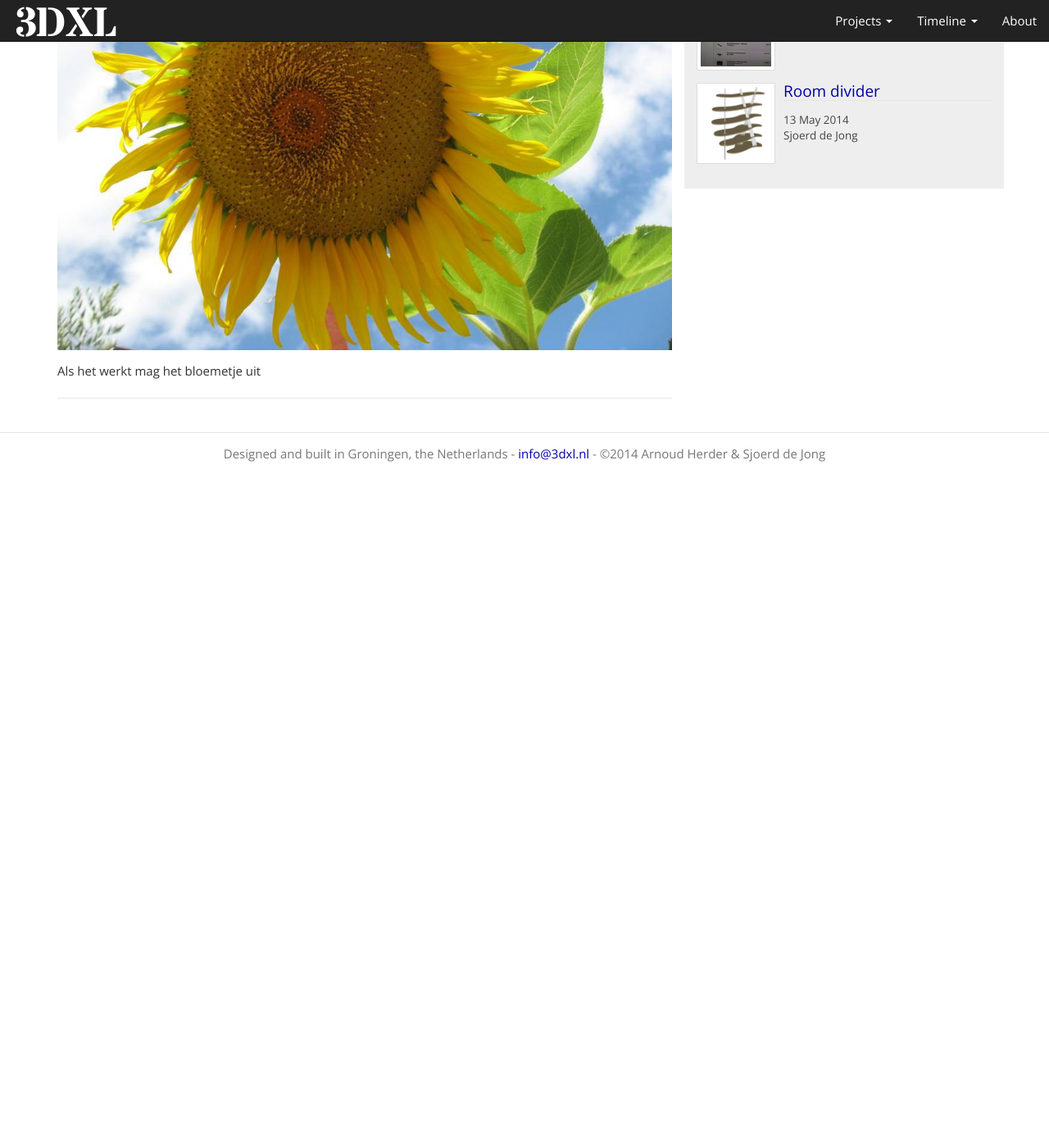
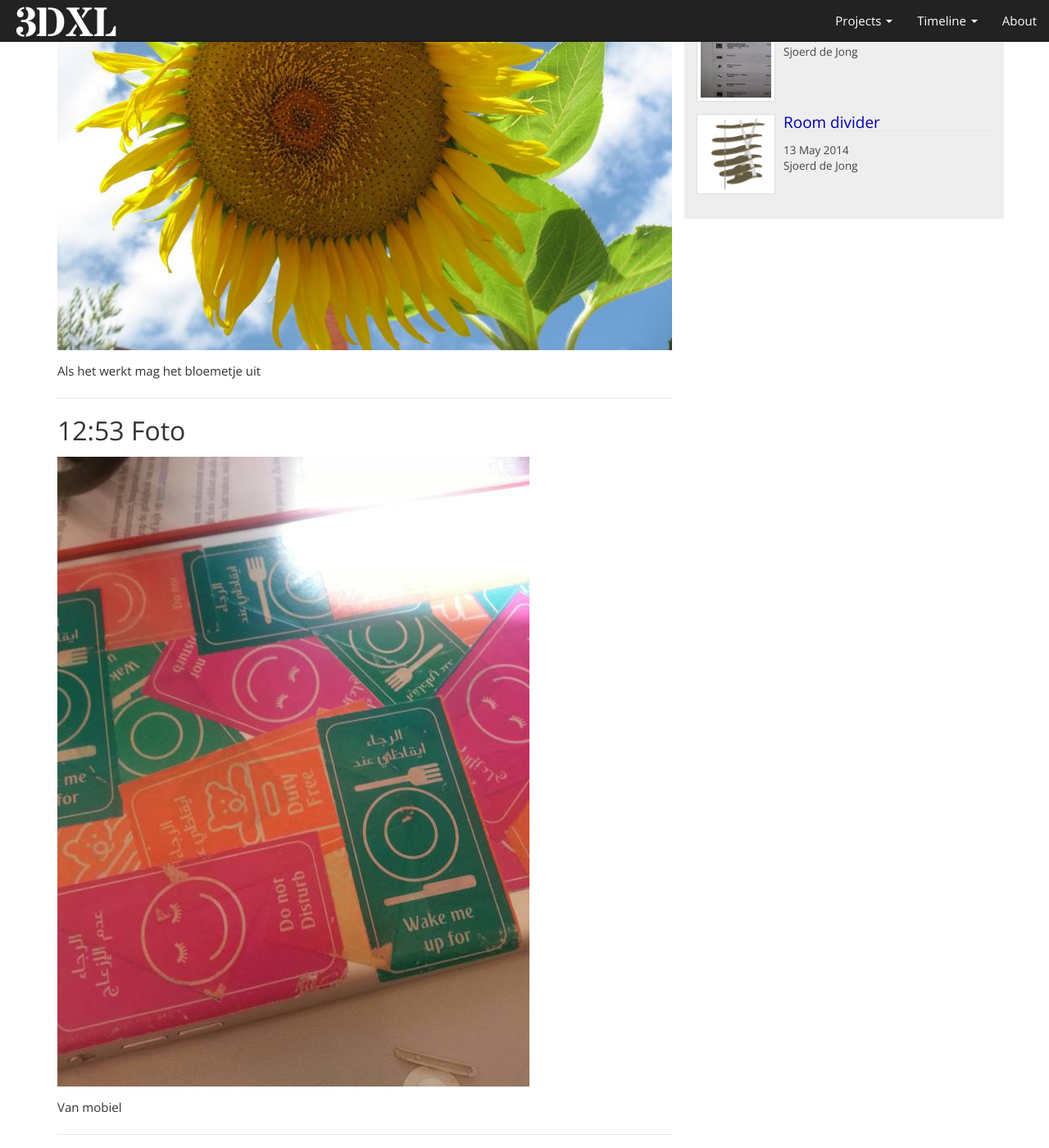
Before and after one commit to 3dxl/3dxl.github.io, a Jekyll site: the page built from _posts/2014-05-14-timeline.markdown, in a window 1280 px wide and 1400 px high, scrolled down 513 px. Shown: the whole window at 82% size. Built offline with Jekyll 4.4.1, drawn with Linux system fonts in a browser that asks for light colours; nearby versions of some CDN libraries; before the commit the page ends 1092 px from its top, so only the background shows below that.

Commit message:
Update by email Sjoerd de Jong

```diff
--- a/_posts/2014-05-14-timeline.markdown
+++ b/_posts/2014-05-14-timeline.markdown
@@ -6,6 +6,7 @@
   - timeline
 authors:
   - Sjoerd de Jong
+thumbnail: "https://raw.githubusercontent.com/3dxl/3dxl.github.io/master/photos/2014-05-14/03_20140514_125218_resized.midi.jpg"
 
 ---
 
@@ -18,3 +19,10 @@
 ![](https://raw.githubusercontent.com/3dxl/3dxl.github.io/master/photos/2014-05-14/02_sample3.midi.jpeg)
 
 Als het werkt mag het bloemetje uit
+
+---
+
+## 12:53 Foto
+![](https://raw.githubusercontent.com/3dxl/3dxl.github.io/master/photos/2014-05-14/03_20140514_125218_resized.midi.jpg)
+
+Van mobiel
```
Also changed, not shown: photos/2014-05-14/03_20140514_125218_resized.midi.jpg (added), photos/2014-05-14/03_20140514_125218_resized.mini.jpg (added), photos/2014-05-14/03_20140514_125218_resized.orig.jpg (added).
